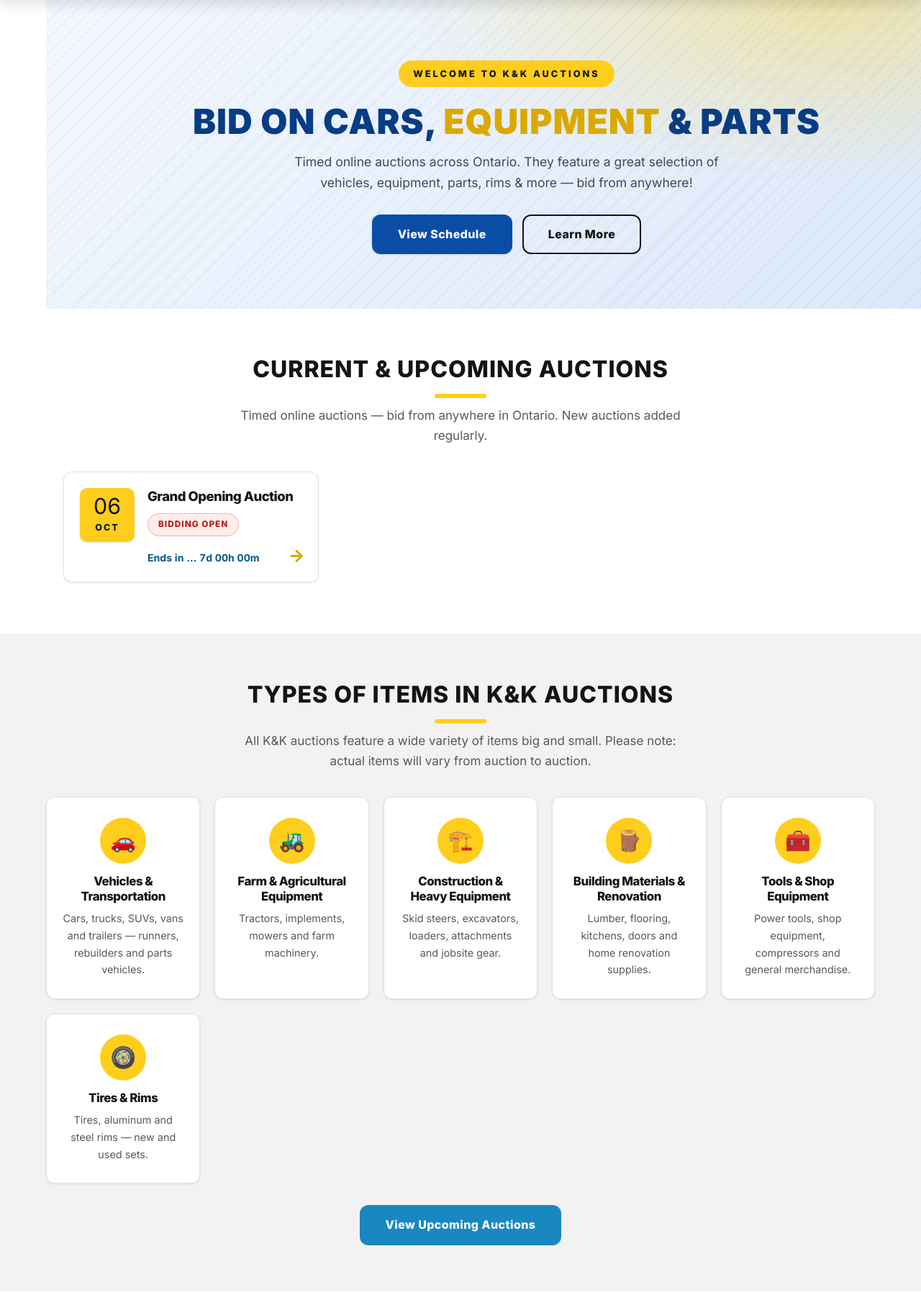
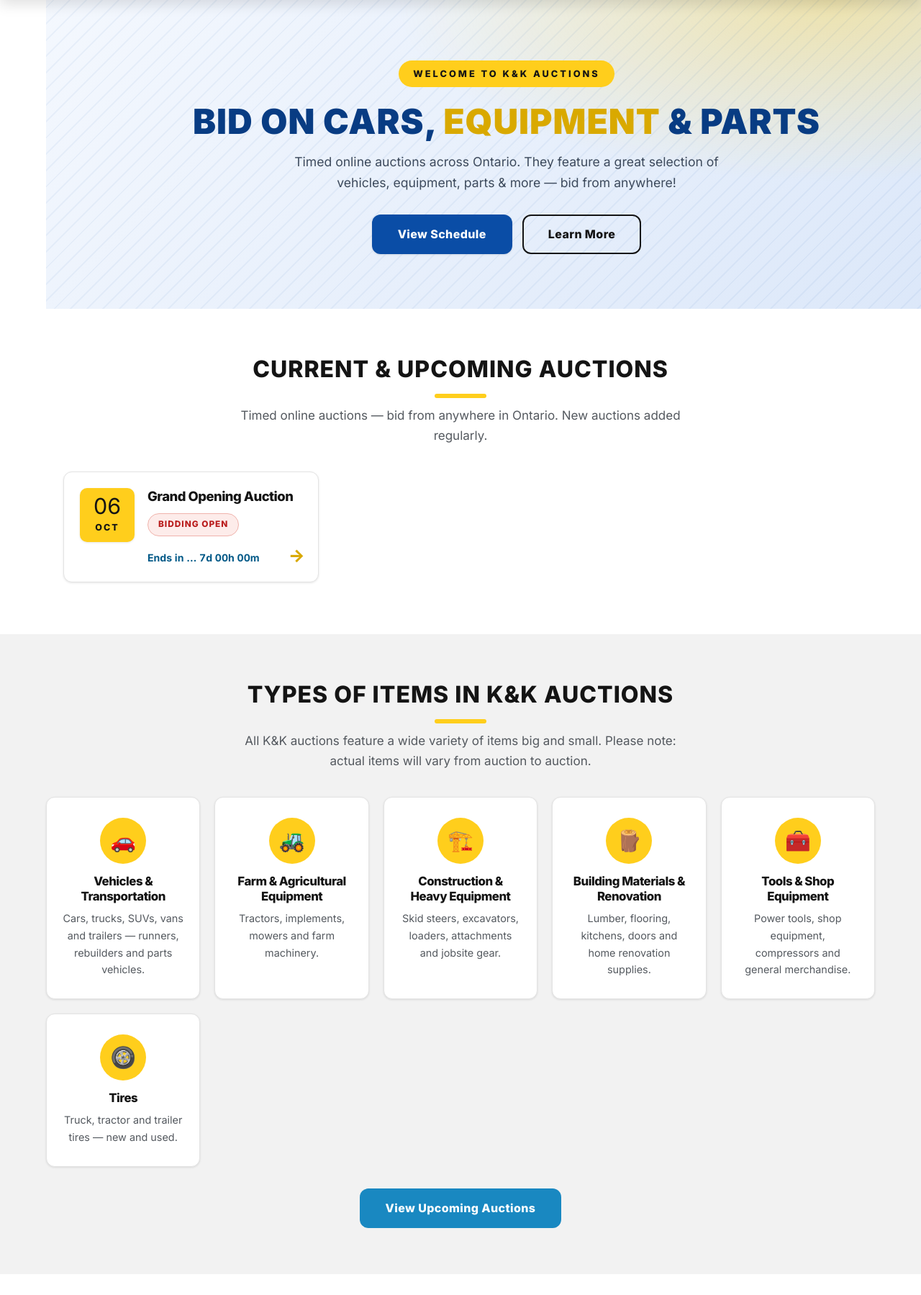
Before and after one commit to jamalkhudayar-glitch/kk-auctions, a Flask app: page / in a window 1280 px wide; the page is wider, and only the part inside the window is pictured. Shown: the part 121-1920 px from the top of that part at 72% size. Run offline with Flask 3, Linux system fonts and the light colour scheme; data comes from the database, SQL or seed files in the repository; data that the repository does not hold is empty.

Commit message:
Bryan's-only categories; add Jamal and Mustafa contact info

```diff
--- a/templates/index.html
+++ b/templates/index.html
@@ -7,7 +7,7 @@
   <div class="wrap">
     <span class="hero-eyebrow">Welcome to K&amp;K Auctions</span>
     <h1>Bid on cars, <span class="hl">equipment</span> &amp; parts</h1>
-    <p>Timed online auctions across Ontario. They feature a great selection of vehicles, equipment, parts, rims &amp; more — bid from anywhere!</p>
+    <p>Timed online auctions across Ontario. They feature a great selection of vehicles, equipment, parts &amp; more — bid from anywhere!</p>
     <div class="hero-cta-row">
       <a href="#auctions" class="btn btn-brand btn-lg">View Schedule</a>
       <a href="#how" class="btn btn-outline-dark btn-lg">Learn More</a>
@@ -91,8 +91,8 @@
       </div>
       <div class="type-card">
         <div class="type-icon">🛞</div>
-        <h3>Tires &amp; Rims</h3>
-        <p>Tires, aluminum and steel rims — new and used sets.</p>
+        <h3>Tires</h3>
+        <p>Truck, tractor and trailer tires — new and used.</p>
       </div>
     </div>
     <div class="center-row">
@@ -177,7 +177,7 @@
       <input type="email" name="email" placeholder="Your email address" required aria-label="Email address">
       <button class="btn btn-dark btn-lg" type="submit">Subscribe Now</button>
     </form>
-    <p class="muted small">Prefer to talk? Call or text <a href="tel:{{ business_phone }}">{{ business_phone }}</a> or <a href="tel:{{ business_phone2 }}">{{ business_phone2 }}</a> or email <a href="mailto:Jamalkhudayar@gmail.com">Jamalkhudayar@gmail.com</a>.</p>
+    <p class="muted small">Prefer to talk? Call or text <strong>{{ jamal_name }}</strong> at <a href="tel:{{ business_phone }}">{{ business_phone }}</a> (<a href="mailto:{{ business_email }}">{{ business_email }}</a>) or <strong>{{ mustafa_name }}</strong> at <a href="tel:{{ business_phone2 }}">{{ business_phone2 }}</a> (<a href="mailto:{{ mustafa_email }}">{{ mustafa_email }}</a>).</p>
   </div>
 </section>
 
```
